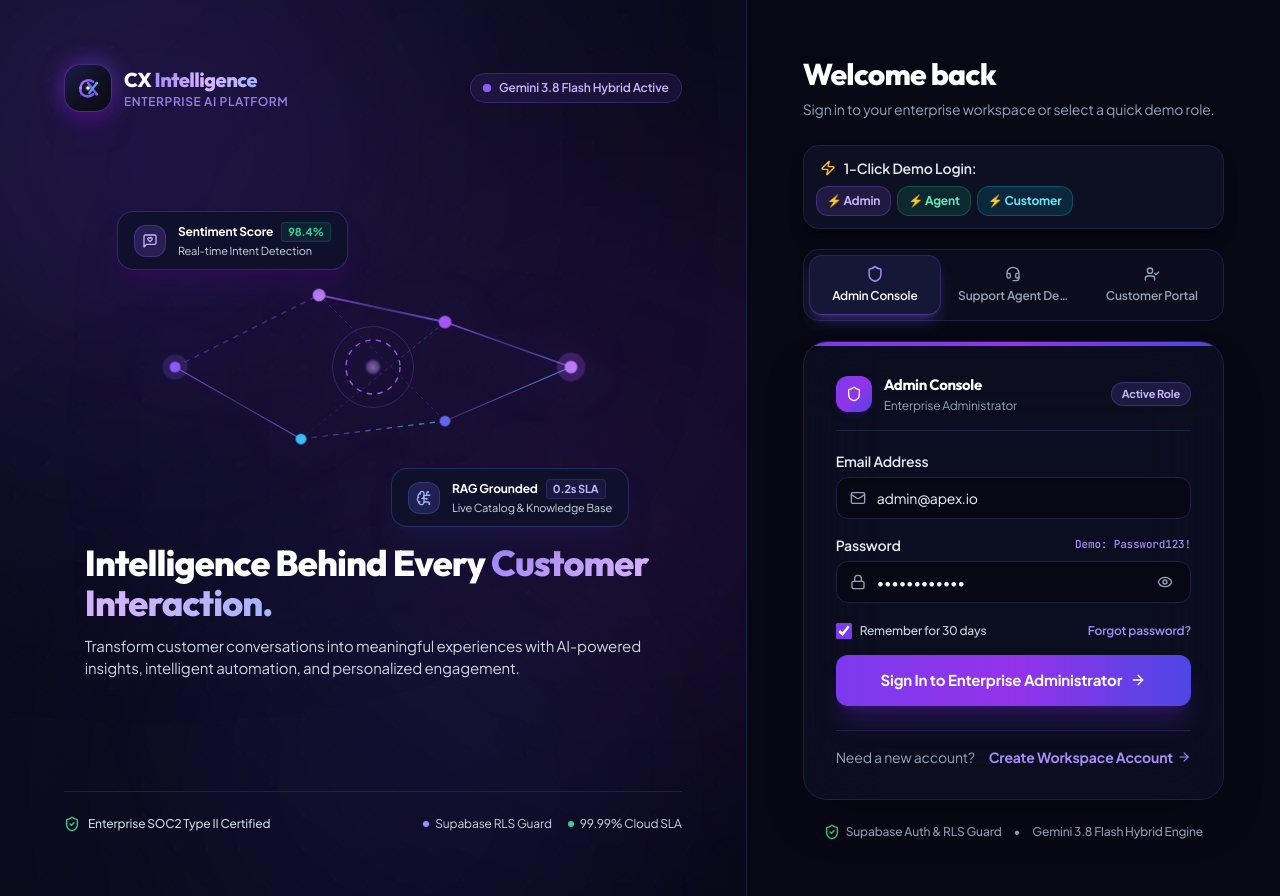
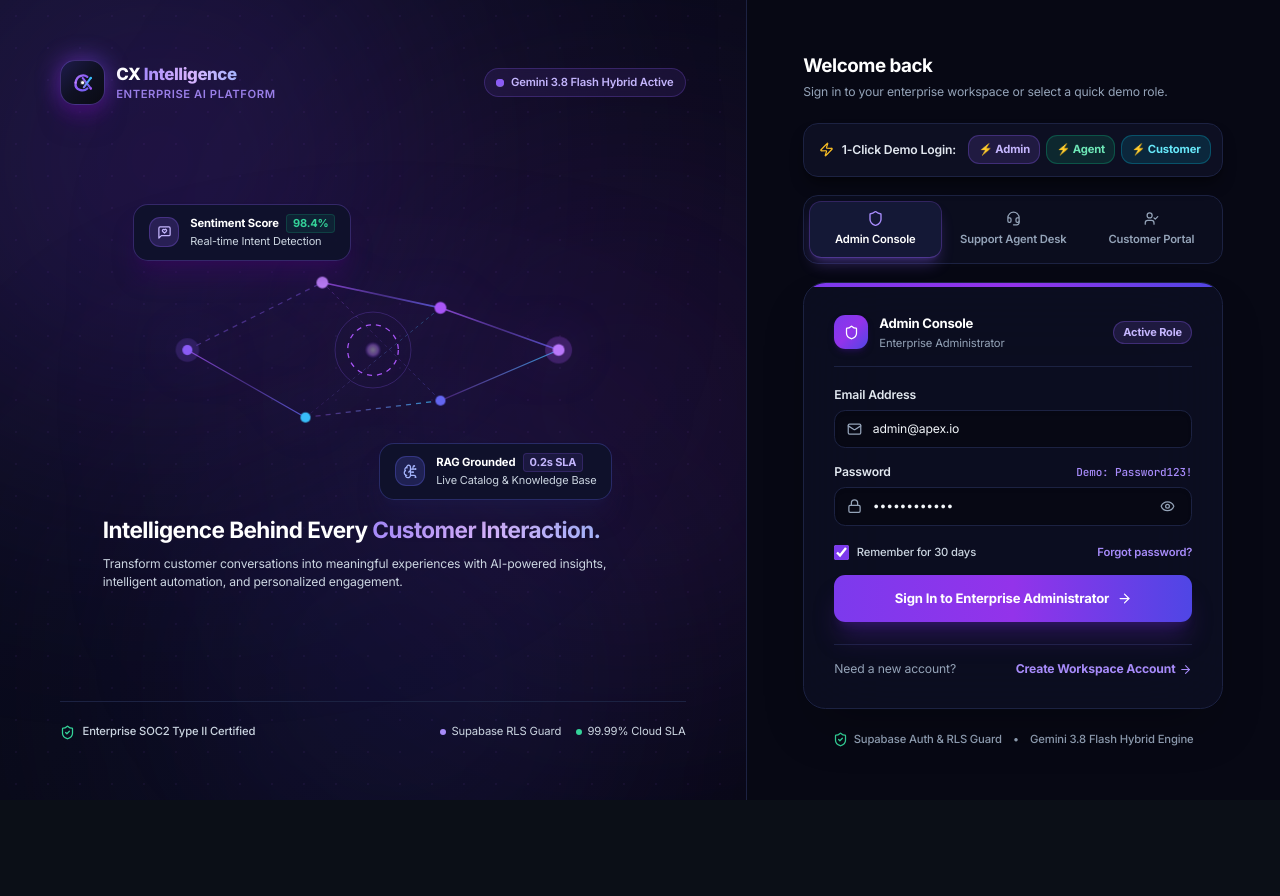
Before and after one commit to toontadkano1-ops/Ai-customer-frontend, a React (Vite) app: page /login in a window 1280 px wide. After the commit the page ends 800 px from the top, so only its background shows below. Built offline with nearby package versions, Linux system fonts and the light colour scheme; no server answers.

Commit message:
style: calibrate balanced medium typography and switch font style to Inter

```diff
--- a/index.html
+++ b/index.html
@@ -6,10 +6,10 @@
     <meta name="viewport" content="width=device-width, initial-scale=1.0" />
     <title>CX Intelligence - AI-Powered Customer Experience Platform</title>
     <meta name="description" content="Production-ready multi-tenant AI Customer Experience platform with grounded RAG chatbot, sentiment intelligence, support ticketing, and real-time analytics." />
-    <!-- Google Fonts Outfit, Plus Jakarta Sans & JetBrains Mono -->
+    <!-- Google Fonts Inter & JetBrains Mono for razor-sharp modern SaaS typography -->
     <link rel="preconnect" href="https://fonts.googleapis.com">
     <link rel="preconnect" href="https://fonts.gstatic.com" crossorigin>
-    <link href="https://fonts.googleapis.com/css2?family=Outfit:wght@400;500;600;700;800;900&family=Plus+Jakarta+Sans:ital,wght@0,300;0,400;0,500;0,600;0,700;0,800;1,400&family=JetBrains+Mono:wght@400;500;600&display=swap" rel="stylesheet">
+    <link href="https://fonts.googleapis.com/css2?family=Inter:ital,opsz,wght@0,14..32,100..900;1,14..32,100..900&family=Plus+Jakarta+Sans:wght@400;500;600;700;800&family=JetBrains+Mono:wght@400;500;600&display=swap" rel="stylesheet">
   </head>
   <body class="bg-dark-bg text-slate-100 font-sans antialiased selection:bg-brand-500 selection:text-white">
     <div id="root"></div>
--- a/src/components/common/StatCard.jsx
+++ b/src/components/common/StatCard.jsx
@@ -8,17 +8,17 @@ export const StatCard = ({ title, value, change, isPositive, icon: Icon, descrip
 
       {/* Top row */}
       <div className="flex items-center justify-between">
-        <p className="text-xs sm:text-sm font-bold uppercase tracking-wider text-slate-300 font-display">{title}</p>
+        <p className="text-xs font-semibold uppercase tracking-wider text-slate-400">{title}</p>
         {Icon && (
-          <div className="flex h-11 w-11 items-center justify-center rounded-xl bg-violet-500/10 text-violet-300 border border-violet-500/20 group-hover:scale-110 group-hover:border-violet-500/40 group-hover:bg-violet-500/20 transition-all duration-200">
+          <div className="flex h-10 w-10 items-center justify-center rounded-xl bg-violet-500/10 text-violet-300 border border-violet-500/20 group-hover:scale-105 group-hover:border-violet-500/40 group-hover:bg-violet-500/20 transition-all duration-200">
             <Icon className="h-5 w-5" />
           </div>
         )}
       </div>
 
       {/* Main Metric Value */}
-      <div className="mt-3.5 flex items-baseline gap-3">
-        <p className="text-3xl sm:text-4xl font-extrabold tracking-tight text-white font-display tabular-nums">
+      <div className="mt-3 flex items-baseline gap-3">
+        <p className="text-2xl sm:text-3xl font-bold tracking-tight text-white tabular-nums">
           {value}
         </p>
         {change !== undefined && (
@@ -36,7 +36,7 @@ export const StatCard = ({ title, value, change, isPositive, icon: Icon, descrip
 
       {/* Subtitle / Description */}
       {(description || trendLabel) && (
-        <p className="mt-2 text-xs sm:text-sm text-slate-300 font-medium leading-relaxed">
+        <p className="mt-2 text-xs text-slate-400 font-normal leading-relaxed">
           {description || trendLabel}
         </p>
       )}
--- a/src/index.css
+++ b/src/index.css
@@ -11,8 +11,8 @@
   }
 
   html {
-    font-size: 16px;
-    font-family: 'Plus Jakarta Sans', system-ui, -apple-system, sans-serif;
+    font-size: 15px; /* Balanced medium base scale (neither oversized nor tiny) */
+    font-family: 'Inter', system-ui, -apple-system, BlinkMacSystemFont, 'Segoe UI', Roboto, sans-serif;
     text-rendering: optimizeLegibility;
     -webkit-font-smoothing: antialiased;
     -moz-osx-font-smoothing: grayscale;
@@ -23,11 +23,11 @@
     background-color: #070814;
     color: #F8FAFC;
     overflow-x: hidden;
-    font-size: 1rem;
-    line-height: 1.6;
-    font-family: 'Plus Jakarta Sans', system-ui, -apple-system, sans-serif;
+    font-size: 0.9375rem; /* ~14px medium body size */
+    line-height: 1.55;
+    font-family: 'Inter', system-ui, -apple-system, BlinkMacSystemFont, 'Segoe UI', Roboto, sans-serif;
     font-feature-settings: 'cv02', 'cv03', 'cv04', 'cv11';
-    letter-spacing: -0.01em;
+    letter-spacing: -0.011em;
     background-image:
       radial-gradient(at 0% 0%, rgba(139, 92, 246, 0.16) 0px, transparent 50%),
       radial-gradient(at 100% 0%, rgba(99, 102, 241, 0.14) 0px, transparent 45%),
@@ -37,8 +37,8 @@
   }
 
   h1, h2, h3, h4, h5, h6, .font-display {
-    font-family: 'Outfit', 'Plus Jakarta Sans', sans-serif;
-    letter-spacing: -0.025em;
+    font-family: 'Inter', system-ui, -apple-system, BlinkMacSystemFont, 'Segoe UI', Roboto, sans-serif;
+    letter-spacing: -0.02em;
   }
 }
 
--- a/src/pages/ChatAssistantPage.jsx
+++ b/src/pages/ChatAssistantPage.jsx
@@ -72,10 +72,10 @@ export const ChatAssistantPage = () => {
               </span>
             </div>
 
-            <h1 className="text-2xl sm:text-3xl font-extrabold text-white tracking-tight font-display">
+            <h1 className="text-xl sm:text-2xl font-bold text-white tracking-tight">
               Customer Live AI Concierge
             </h1>
-            <p className="text-sm sm:text-base text-slate-300 mt-1.5 max-w-2xl leading-relaxed">
+            <p className="text-xs sm:text-sm text-slate-300 mt-1 max-w-2xl leading-relaxed">
               Real-time conversational assistant grounded in enterprise knowledge documents, verified SLAs, and autonomous ticket escalation.
             </p>
           </div>
--- a/src/pages/DashboardPage.jsx
+++ b/src/pages/DashboardPage.jsx
@@ -99,7 +99,7 @@ export const DashboardPage = () => {
               </span>
             </div>
 
-            <h1 className="text-xl sm:text-2xl lg:text-3xl font-bold text-white tracking-tight font-display">
+            <h1 className="text-xl sm:text-2xl font-bold text-white tracking-tight">
               Welcome back, <span className="bg-gradient-to-r from-white via-violet-200 to-violet-400 bg-clip-text text-transparent">{user?.full_name || 'Team Member'}</span>!
             </h1>
             <p className="text-xs sm:text-sm text-slate-300 mt-2 max-w-2xl leading-relaxed">
--- a/src/pages/LoginPage.jsx
+++ b/src/pages/LoginPage.jsx
@@ -226,13 +226,13 @@ export const LoginPage = () => {
 
             {/* Editorial Brand Narrative */}
             <div className="mt-8 text-center xl:text-left">
-              <h2 className="text-2xl sm:text-3xl xl:text-4xl font-extrabold text-white tracking-tight leading-tight font-display">
+              <h2 className="text-xl sm:text-2xl xl:text-3xl font-bold text-white tracking-tight leading-snug">
                 Intelligence Behind Every{' '}
                 <span className="text-transparent bg-clip-text bg-gradient-to-r from-violet-400 via-purple-300 to-indigo-300">
                   Customer Interaction.
                 </span>
               </h2>
-              <p className="mt-3 text-slate-300 text-sm xl:text-base leading-relaxed max-w-xl">
+              <p className="mt-2.5 text-slate-300 text-xs sm:text-sm leading-relaxed max-w-xl">
                 Transform customer conversations into meaningful experiences with AI-powered insights, intelligent automation, and personalized engagement.
               </p>
             </div>
@@ -277,10 +277,10 @@ export const LoginPage = () => {
 
           {/* Heading */}
           <div className="mb-6 text-center sm:text-left">
-            <h1 className="text-2xl sm:text-3xl font-extrabold text-white tracking-tight font-display">
+            <h1 className="text-xl sm:text-2xl font-bold text-white tracking-tight">
               Welcome back
             </h1>
-            <p className="text-sm text-slate-400 mt-1.5 leading-relaxed">
+            <p className="text-xs sm:text-sm text-slate-400 mt-1 leading-relaxed">
               Sign in to your enterprise workspace or select a quick demo role.
             </p>
           </div>
--- a/src/pages/RegisterPage.jsx
+++ b/src/pages/RegisterPage.jsx
@@ -146,13 +146,13 @@ export const RegisterPage = () => {
           <CXLogo size="lg" subtitle="Enterprise AI Platform" />
 
           <div>
-            <h1 className="text-3xl sm:text-4xl font-extrabold text-white tracking-tight leading-tight font-display">
+            <h1 className="text-2xl sm:text-3xl font-bold text-white tracking-tight leading-snug">
               Create your account & experience{' '}
               <span className="text-transparent bg-clip-text bg-gradient-to-r from-violet-400 via-purple-300 to-indigo-300">
                 Enterprise AI
               </span>
             </h1>
-            <p className="text-base text-slate-300 mt-3 leading-relaxed">
+            <p className="text-xs sm:text-sm text-slate-300 mt-2.5 leading-relaxed">
               Deploy autonomous AI support, grounded knowledge concierges, and multi-tenant customer intelligence in minutes.
             </p>
           </div>
--- a/tailwind.config.js
+++ b/tailwind.config.js
@@ -30,20 +30,21 @@ export default {
         }
       },
       fontFamily: {
-        display: ['"Outfit"', '"Plus Jakarta Sans"', 'system-ui', 'sans-serif'],
-        sans: ['"Plus Jakarta Sans"', 'Inter', 'system-ui', '-apple-system', 'sans-serif'],
+        display: ['"Inter"', 'system-ui', '-apple-system', 'BlinkMacSystemFont', '"Segoe UI"', 'Roboto', 'sans-serif'],
+        sans: ['"Inter"', 'system-ui', '-apple-system', 'BlinkMacSystemFont', '"Segoe UI"', 'Roboto', 'sans-serif'],
         mono: ['"JetBrains Mono"', 'monospace'],
       },
       fontSize: {
-        '2xs': ['0.6875rem', { lineHeight: '0.95rem' }], // 11px
-        'xs': ['0.75rem', { lineHeight: '1rem' }],        // 12px
-        'sm': ['0.875rem', { lineHeight: '1.25rem' }],    // 14px
-        'base': ['0.9375rem', { lineHeight: '1.4rem' }],   // 15px
-        'lg': ['1.0625rem', { lineHeight: '1.55rem' }],   // 17px
-        'xl': ['1.25rem', { lineHeight: '1.75rem' }],     // 20px
-        '2xl': ['1.5rem', { lineHeight: '2rem' }],        // 24px
-        '3xl': ['1.875rem', { lineHeight: '2.25rem' }],   // 30px
-        '4xl': ['2.25rem', { lineHeight: '2.5rem' }],     // 36px
+        '2xs': ['0.6875rem', { lineHeight: '0.95rem' }], // ~10.5px
+        'xs': ['0.75rem', { lineHeight: '1.05rem' }],     // 12px
+        'sm': ['0.8125rem', { lineHeight: '1.2rem' }],   // 13px
+        'base': ['0.875rem', { lineHeight: '1.35rem' }],  // 14px (balanced medium)
+        'md': ['0.9375rem', { lineHeight: '1.45rem' }],   // 15px
+        'lg': ['1rem', { lineHeight: '1.5rem' }],        // 16px
+        'xl': ['1.125rem', { lineHeight: '1.65rem' }],    // 18px
+        '2xl': ['1.25rem', { lineHeight: '1.75rem' }],    // 20px
+        '3xl': ['1.5rem', { lineHeight: '2rem' }],        // 24px (balanced medium headline)
+        '4xl': ['1.75rem', { lineHeight: '2.25rem' }],    // 28px (balanced hero title)
       },
       animation: {
         'pulse-subtle': 'pulse 3s cubic-bezier(0.4, 0, 0.6, 1) infinite',
```
